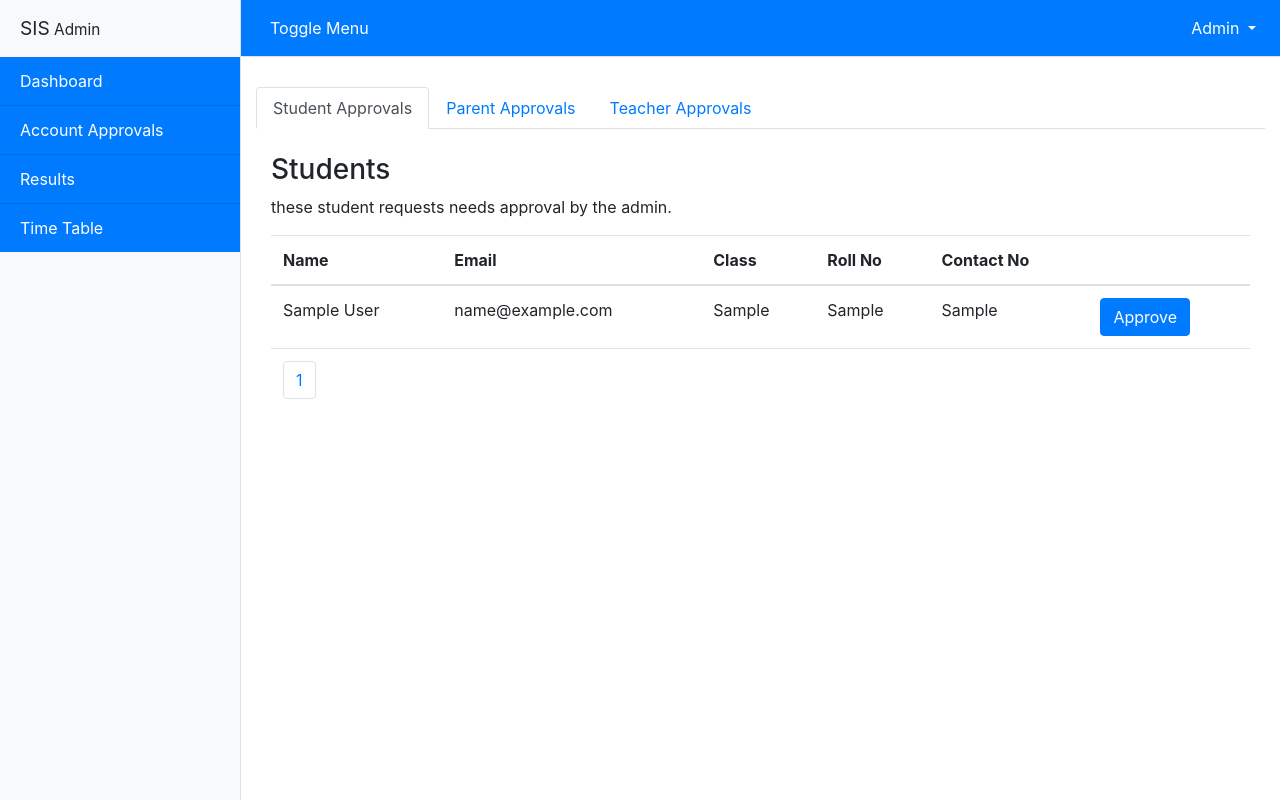
After one commit to chieftainameer/SIS, a PHP site: page /admin/approvals.php in a window 1280 px wide. The commit adds this page. Run offline with PHP 8.4, Linux system fonts and the light colour scheme; tables that the repository leaves empty or names only in its code hold one stand-in row (values such as "Sample post").

Commit message:
ajax pagination on admin end

```diff
--- /dev/null
+++ b/admin/approvals.php
@@ -0,0 +1,220 @@
+<?php
+
+include '../functions/database.php';
+$s_rk_q = "SELECT * FROM students WHERE status=0 LIMIT 0,7";
+$s_rk_c = $con->query($s_rk_q);
+
+$p_rk_q = "SELECT * FROM parents WHERE status=0 LIMIT 0,7";
+$p_rk_c = $con->query($p_rk_q);
+
+$limit = 7;
+
+$s_q = "SELECT COUNT(*) AS total FROM students WHERE status=0";
+$s_r = $con->query($s_q);
+$s_res = $s_r->fetch_assoc();
+$s_total_rec = $s_res['total'];
+$s_pages = ceil($s_total_rec/$limit);
+
+$p_q = "SELECT COUNT(*) AS total FROM parents WHERE status=0";
+$p_r = $con->query($p_q);
+$p_res = $p_r->fetch_assoc();
+$p_total_rec = $p_res['total'];
+$p_pages = ceil($p_total_rec/$limit);
+
+
+?>
+<!DOCTYPE html>
+<html>
+<head>
+	<title>Students Approvals</title>
+	<meta charset="utf-8">
+  <meta name="viewport" content="width=device-width, initial-scale=1, shrink-to-fit=no">
+  <meta name="description" content="">
+  <meta name="author" content="">
+  <link rel="stylesheet" href="https://use.fontawesome.com/releases/v5.7.0/css/all.css" integrity="sha384-lZN37f5QGtY3VHgisS14W3ExzMWZxybE1SJSEsQp9S+oqd12jhcu+A56Ebc1zFSJ" crossorigin="anonymous">
+  <link rel="stylesheet" href="https://maxcdn.bootstrapcdn.com/bootstrap/4.4.1/css/bootstrap.min.css">
+  <script src="https://ajax.googleapis.com/ajax/libs/jquery/3.4.1/jquery.min.js"></script>
+  <script src="https://cdnjs.cloudflare.com/ajax/libs/popper.js/1.16.0/umd/popper.min.js"></script>
+  <script src="https://maxcdn.bootstrapcdn.com/bootstrap/4.4.1/js/bootstrap.min.js"></script>
+
+  <link href="../css/navAdmin.css" rel="stylesheet">
+
+</head>
+<body>
+	<?php include 'navAdmin.php'; ?>
+	<div class="container-fluid">
+	<div style="margin-top: 30px;">
+	  <ul class="nav nav-tabs">
+	    <li class="nav-item">
+	      <a class="nav-link active" data-toggle="tab" href="#student">Student Approvals</a>
+	    </li>
+	    <li class="nav-item">
+	      <a class="nav-link" data-toggle="tab" href="#parent">Parent Approvals</a>
+	    </li>
+	    <li class="nav-item">
+	      <a class="nav-link" data-toggle="tab" href="#teacher">Teacher Approvals</a>
+	    </li>
+	  </ul>
+	</div>
+
+  <!-- Tab panes -->
+	  <div class="tab-content">
+	    <div id="student" class="container tab-pane active"><br>
+	      <h3>Students</h3>
+	      <p>these student requests needs approval by the admin.<p>
+	      	<table id="student-table" class="table table-hover" style="max-height:50px;">
+	      		<thead>
+	      			<tr>
+	      				<th>Name</th>
+	      				<th>Email</th>
+	      				<th>Class</th>
+	      				<th>Roll No</th>
+	      				<th>Contact No</th>
+	      				<th></th>
+	      			</tr>
+	      		</thead>
+	      		<tbody>
+	      			<?php if($s_rk_c->num_rows > 0): ?>
+		      			<?php while($row = $s_rk_c->fetch_assoc()):
+ 							// print_r($s_rk_c->fetch_assoc());
+ 							//print_r($row);
+		      				?>
+		      			 	<tr>
+		      			 		<td><?= $row['name'] ?></td>
+		      			 		<td><?= $row['email'] ?></td>
+		      			 		<td><?= $row['class'] ?></td>
+		      			 		<td><?= $row['roll_num'] ?></td>
+		      			 		<td><?= $row['contact_num'] ?></td>
+		      			 		<td><button class="btn btn-primary" onclick='approve("<?php echo $row['roll_num'] ?>","<?php echo $row['class'] ?>")'>Approve</button></td>
+		      			 	</tr>
+		      			<?php endwhile; ?>
+		      			<?php else: ?>
+		      				<tr>
+		      					<td colspan="7">No Data to show</td>
+		      				</tr>
+		      			<?php endif; ?>
+
+	      		</tbody>
+	      		<tfoot>
+	      			<tr>
+		      			<td colspan="7">
+			      			<ul class="pagination">
+			      				<?php for ($i=0; $i < $s_pages ; $i++): ?>
+			      					<li class="page-item"><a  class="page-link text-primary" onclick="paginate('student-table',<?php echo $i ?>,'students')"><?= $i+1 ?></a></li>
+			      				<?php endfor; ?>
+			      			</ul>
+		      		    </td>
+	      		    </tr>
+	      		</tfoot>
+	      	</table>
+	    </div>
+
+
+
+
+	    <!-- Parents Table -->
+	    <div id="parent" class="container tab-pane fade"><br>
+	      <h3>Parents</h3>
+	      <p>these parent requests needs approval by the admin.<p>
+	      	<table id="parent-table" class="table table-hover" style="max-height:50px;">
+	      		<thead>
+	      			<tr>
+	      				<th>Name</th>
+	      				<th>Email</th>
+	      				<th>Child's Class</th>
+	      				<th>Child's Roll No</th>
+	      				<th>Contact No</th>
+	      				<th></th>
+	      			</tr>
+	      		</thead>
+	      		<tbody>
+	      			<?php if($p_rk_c->num_rows > 0): ?>
+		      			<?php while($p_row = $p_rk_c->fetch_assoc()):
+ 							// print_r($s_rk_c->fetch_assoc());
+ 							print_r($row);
+		      				?>
+		      			 	<tr>
+		      			 		<td><?= $p_row['name'] ?></td>
+		      			 		<td><?= $p_row['email'] ?></td>
+		      			 		<td><?= $p_row['class'] ?></td>
+		      			 		<td><?= $p_row['student_roll_num'] ?></td>
+		      			 		<td><?= $p_row['contact_num'] ?></td>
+		      			 		<td><button class="btn btn-primary" onclick='approve("<?php echo $p_row['student_roll_num'] ?>","<?php echo $p_row['class'] ?>")'>Approve</button></td>
+		      			 	</tr>
+		      			<?php endwhile; ?>
+		      			<?php else: ?>
+		      				<tr>
+		      					<td colspan="7">No Data to show</td>
+		      				</tr>
+		      			<?php endif; ?>
+
+	      		</tbody>
+	      		<tfoot>
+	      			<tr>
+		      			<td colspan="7">
+			      			<ul class="pagination">
+			      				<?php for ($i=0; $i < $p_pages ; $i++): ?>
+			      					<li class="page-item"><a  class="page-link text-primary" onclick="paginate('parent-table',<?php echo $i ?>,'parents')"><?= $i+1 ?></a></li>
+			      				<?php endfor; ?>
+			      			</ul>
+		      		    </td>
+	      		    </tr>
+	      		</tfoot>
+	      	</table>
+	    </div>
+
+
+
+	    <!-- Teachers Table -->
+	    <div id="teacher" class="container tab-pane fade"><br>
+	      <h3>Menu 2</h3>
+	      <p>Sed ut perspiciatis unde omnis iste natus error sit voluptatem accusantium doloremque laudantium, totam rem aperiam.</p>
+	    </div>
+	  </div>
+   </div>
+
+  </div>
+    <!-- /#page-content-wrapper -->
+
+  </div>
+  <!-- /#wrapper -->
+  <script>
+    $("#menu-toggle").click(function(e) {
+      e.preventDefault();
+      $("#wrapper").toggleClass("toggled");
+    });
+
+    function paginate(tbl,page,dbTable){
+
+    	$.ajax({
+    		url:'paginate.php',
+    		type:'post',
+    		data:{'page':page,'table':dbTable},
+    		dataType:'json',
+    		success:function(data,status){
+    			console.log(data);
+    			$('#student-table tbody').empty();
+    			$.each(data,function(d,v){
+    				$(`#${tbl} tbody`).append(`<tr>
+    					<td>${v.name}</td>
+    					<td>${v.email}</td>
+    					<td>${v.class}</td>
+    					<td>${v.roll_num}</td>
+    					<td>${v.contact_num}</td>
+    					<td><button class="bt btn-primary" onclick='approve("${v.roll_num}","${v.class}")'>Approve</button></td>
+    					</tr>`);
+    			});
+
+    		},
+    	});
+    }
+
+
+    function approve(r,c){
+    	alert("working " + r + " " +c);
+    }
+
+
+  </script>
+</body>
+</html>
--- /dev/null
+++ b/admin/approve.php
@@ -0,0 +1,5 @@
+<?php
+echo $_GET['name'];
+echo $_GET['page_no'];
+
+?>
--- a/css/navAdmin.css
+++ b/css/navAdmin.css
@@ -34,11 +34,14 @@
   margin-left: 0;
 }
 .home-card{
-          background-color: #f5f5f5;
-          padding:30px;
-          margin: 5px;
-          text-align: center;
-        }
+  background-color: #f5f5f5;
+  padding:30px;
+  margin: 5px;
+  text-align: center;
+}
+.mytabs{
+  padding: 20px;
+}
 
 @media (min-width: 768px) {
   #sidebar-wrapper {
```
Also changed, not shown: admin/paginate.php (added, +27 -0 lines), admin/student_req.php (deleted, +0 -36 lines).
